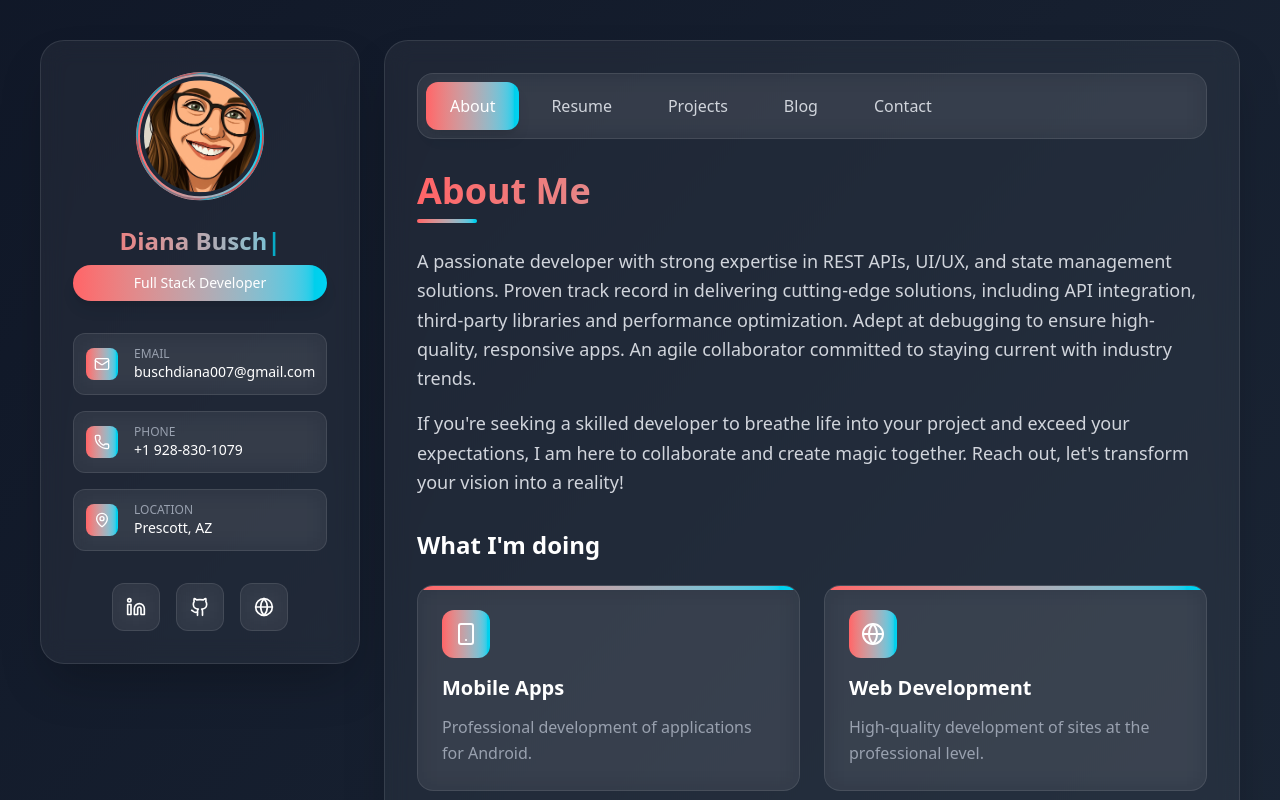
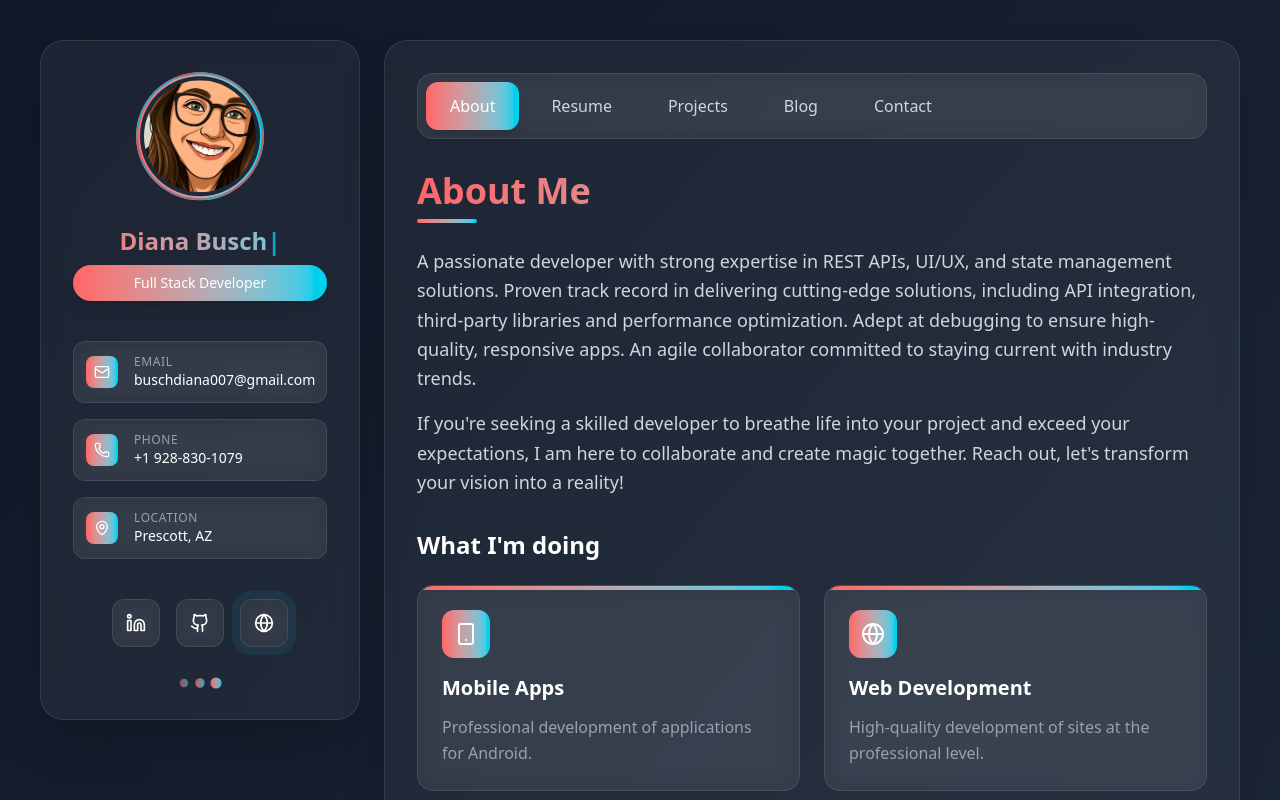
Before and after one commit to DBusch-Developer/developer-portfolio, a React (Vite) app in the folder client/: page / in a window 1280 px wide. Shown: the top 800 px of the page. Built offline with nearby package versions, Linux system fonts and the light colour scheme.

Commit message:
Adds animations to sidebar. Adds shimmer effect to contact info. Adds pulse animation to social links.

```diff
--- a/client/src/App.css
+++ b/client/src/App.css
@@ -0,0 +1,114 @@
+/* Custom Animations */
+        @keyframes gradientShift {
+          0% { background-position: 0% 50%; }
+          50% { background-position: 100% 50%; }
+          100% { background-position: 0% 50%; }
+        }
+
+        @keyframes shimmer {
+          0% { background-position: -200px 0; }
+          100% { background-position: calc(200px + 100%) 0; }
+        }
+
+        @keyframes pulse-custom {
+          0% { box-shadow: 0 0 0 0 rgba(34, 211, 238, 0.4); }
+          70% { box-shadow: 0 0 0 10px rgba(34, 211, 238, 0); }
+          100% { box-shadow: 0 0 0 0 rgba(34, 211, 238, 0); }
+        }
+
+        @keyframes fadeInUp {
+          from {
+            opacity: 0;
+            transform: translateY(30px);
+          }
+          to {
+            opacity: 1;
+            transform: translateY(0);
+          }
+        }
+
+        @keyframes complexFloat {
+          0%, 100% {
+            transform: translateY(0px) rotate(0deg);
+          }
+          25% {
+            transform: translateY(-5px) rotate(1deg);
+          }
+          50% {
+            transform: translateY(-10px) rotate(0deg);
+          }
+          75% {
+            transform: translateY(-5px) rotate(-1deg);
+          }
+        }
+
+        .gradient-shift {
+          background: linear-gradient(45deg, #ef4444, #22d3ee, #8b5cf6, #06b6d4);
+          background-size: 300% 300%;
+          animation: gradientShift 6s ease infinite;
+        }
+
+        .shimmer-effect {
+          position: relative;
+          overflow: hidden;
+        }
+
+        .shimmer-effect::after {
+          content: '';
+          position: absolute;
+          top: 0;
+          right: 0;
+          bottom: 0;
+          left: 0;
+          background: linear-gradient(90deg, transparent, rgba(255, 255, 255, 0.15), transparent);
+          background-size: 200px 100%;
+          animation: shimmer 2s infinite;
+          opacity: 0;
+          transition: opacity 0.3s ease;
+        }
+
+        .shimmer-effect:hover::after {
+          opacity: 1;
+        }
+
+        .pulse-social {
+          animation: pulse-custom 2s infinite;
+        }
+
+        .pulse-social:nth-child(1) { animation-delay: 0s; }
+        .pulse-social:nth-child(2) { animation-delay: 0.5s; }
+        .pulse-social:nth-child(3) { animation-delay: 1s; }
+
+        .animate-fade-in-up {
+          animation: fadeInUp 0.8s ease forwards;
+        }
+
+        .glow-effect {
+          box-shadow: 0 0 20px rgba(34, 211, 238, 0.5) !important;
+          transform: translateX(5px) !important;
+        }
+
+        .floating {
+          animation: complexFloat 2s ease-in-out;
+        }
+
+        .contact-item-hover:hover {
+          background: rgba(255, 255, 255, 0.1);
+          transform: translateX(5px);
+        }
+
+        .rotating-border {
+          position: relative;
+        }
+
+        .rotating-border::before {
+          content: '';
+          position: absolute;
+          inset: -2px;
+          padding: 2px;
+          background: linear-gradient(45deg, #ef4444, #22d3ee, #8b5cf6);
+          border-radius: inherit;
+          mask: linear-gradient(#fff 0 0) content-box, linear-gradient(#fff 0 0);
+          mask-composite: xor;
+          animation: gradientShift 3s ease infinite;
+        }
--- a/client/src/components/Sidebar.jsx
+++ b/client/src/components/Sidebar.jsx
@@ -19,6 +19,14 @@ const Sidebar = () => {
 
     return () => clearInterval(timer);
   }, []);
+
+   // Contact item click handler with glow effect
+  const handleContactItemClick = (e) => {
+    e.currentTarget.classList.add('glow-effect');
+    setTimeout(() => {
+      e.currentTarget.classList.remove('glow-effect');
+    }, 1000);
+  };
 
   const contactInfo = [
     {
@@ -52,6 +60,9 @@ const Sidebar = () => {
   ];
 
   return (
+    <>
+
+
     <motion.aside
       initial={{ opacity: 0, x: -50 }}
       animate={{ opacity: 1, x: 0 }}
@@ -97,36 +108,59 @@ const Sidebar = () => {
         </motion.span>
       </h1>
 
-      {/* Title */}
+       {/* Enhanced Title with entrance animation */}
         <motion.div
-        initial={{ scale: 0 }}
-        animate={{ scale: 1 }}
-        transition={{ delay: 2, type: "spring", stiffness: 200 }}
-        className="gradient-bg text-white text-center py-2 px-4 rounded-full text-sm mb-8 shadow-lg"
+          initial={{ scale: 0, rotate: -180 }}
+          animate={{ scale: 1, rotate: 0 }}
+          transition={{
+            delay: 2,
+            type: "spring",
+            stiffness: 200,
+            duration: 0.8
+          }}
+          className="gradient-bg text-white text-center py-2 px-4 rounded-full text-sm shadow-lg shimmer-effect mb-2"
         >
           Full Stack Developer
         </motion.div>
 
-      {/* Contact Info */}
-      <div className="space-y-4 mb-8">
+      {/* Enhanced Contact Info with progressive animations */}
+        <div className="space-y-4 mb-18">
           {contactInfo.map((item, index) => (
             <motion.div
               key={item.label}
               initial={{ opacity: 0, x: -20 }}
               animate={{ opacity: 1, x: 0 }}
               transition={{ delay: 2.5 + index * 0.2 }}
-            className="flex items-center p-3 glass rounded-xl hover:bg-white/10 transition-all duration-300 cursor-pointer group"
+              className="animate-on-scroll opacity-0 translate-y-8 flex items-center p-3 glass rounded-xl contact-item-hover transition-all duration-300 cursor-pointer group shimmer-effect"
+              onClick={handleContactItemClick}
             >
-            <div className="gradient-bg p-2 rounded-lg mr-4 group-hover:scale-110 transition-transform">
+              <motion.div
+                className="gradient-bg p-2 rounded-lg mr-4"
+                whileHover={{
+                  scale: 1.1,
+                  rotate: [0, -5, 5, 0],
+                  transition: { duration: 0.3 }
+                }}
+                whileTap={{ scale: 0.95 }}
+              >
                 <item.icon size={16} />
+              </motion.div>
+              <div>
+                <div className="text-xs text-gray-400 uppercase tracking-wider">
+                  {item.label}
                 </div>
-            <div>
-              <div className="text-xs text-gray-400">{item.label}</div>
-              <div className="text-sm">
+                <div className="text-sm font-medium">
                   {item.type === "phone" ? (
                     <a
                       href={`tel:${item.value.replace(/[^+\d]/g, "")}`}
-                    className=""
+                      className="hover:text-cyan-400 transition-colors"
+                    >
+                      {item.value}
+                    </a>
+                  ) : item.type === "email" ? (
+                    <a
+                      href={`mailto:${item.value}`}
+                      className="hover:text-cyan-400 transition-colors"
                     >
                       {item.value}
                     </a>
@@ -139,28 +173,68 @@ const Sidebar = () => {
           ))}
         </div>
 
-      {/* Social Links */}
+      {/* Enhanced Social Links with staggered pulse animations */}
         <div className="flex justify-center gap-4">
           {socialLinks.map((social, index) => (
             <motion.a
               key={index}
               href={social.href}
               target="_blank"
-            initial={{ opacity: 0, y: 20 }}
-            animate={{ opacity: 1, y: 0 }}
-            transition={{ delay: 3 + social.delay }}
-            className="w-12 h-12 glass rounded-xl flex items-center justify-center hover:gradient-bg transition-all duration-300 group"
-            whileHover={{ scale: 1.1, y: -5 }}
-            whileTap={{ scale: 0.95 }}
+              rel="noopener noreferrer"
+              initial={{ opacity: 0, y: 20, rotate: -180 }}
+              animate={{ opacity: 1, y: 0, rotate: 0 }}
+              transition={{
+                delay: 3 + social.delay,
+                type: "spring",
+                stiffness: 200
+              }}
+              className={`w-12 h-12 glass rounded-xl flex items-center justify-center hover:gradient-bg transition-all duration-300 group pulse-social shimmer-effect`}
+              whileHover={{
+                scale: 1.15,
+                y: -8,
+                rotate: [0, -10, 10, 0],
+                transition: { duration: 0.3 }
+              }}
+              whileTap={{ scale: 0.9 }}
+            >
+              <motion.div
+                whileHover={{ rotate: 360 }}
+                transition={{ duration: 0.5 }}
               >
                 <social.icon
                   size={20}
                   className="group-hover:text-white transition-colors"
                 />
+              </motion.div>
             </motion.a>
           ))}
         </div>
+
+       {/* Decorative elements */}
+        <motion.div
+          className="mt-8 flex justify-center space-x-2"
+          initial={{ opacity: 0 }}
+          animate={{ opacity: 1 }}
+          transition={{ delay: 4 }}
+        >
+          {[0, 1, 2].map((i) => (
+            <motion.div
+              key={i}
+              className="w-2 h-2 bg-gradient-to-r from-red-400 to-cyan-400 rounded-full"
+              animate={{
+                scale: [1, 1.5, 1],
+                opacity: [0.5, 1, 0.5]
+              }}
+              transition={{
+                duration: 2,
+                repeat: Infinity,
+                delay: i * 0.3
+              }}
+            />
+          ))}
+        </motion.div>
     </motion.aside>
+    </>
   );
 };
 
```
Lines whose indentation alone changed are shown as unchanged.
